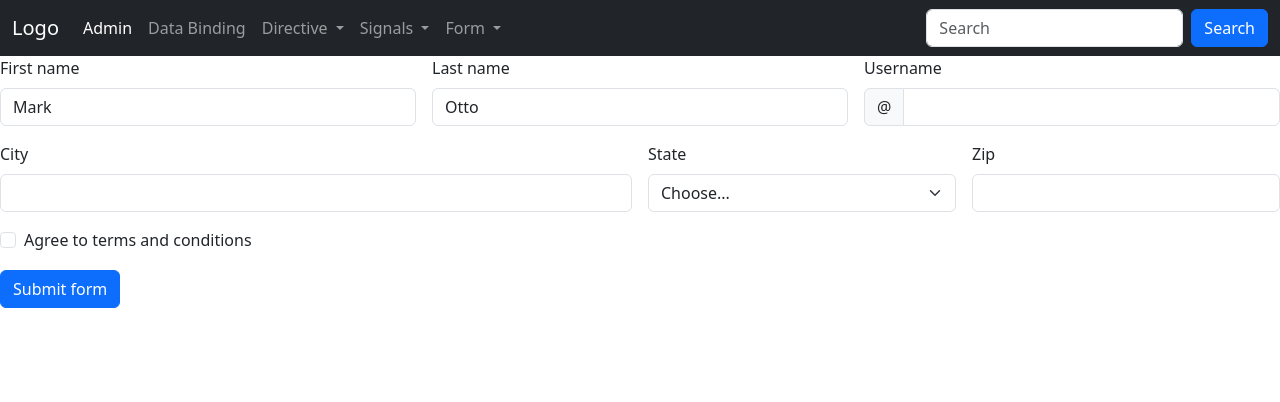
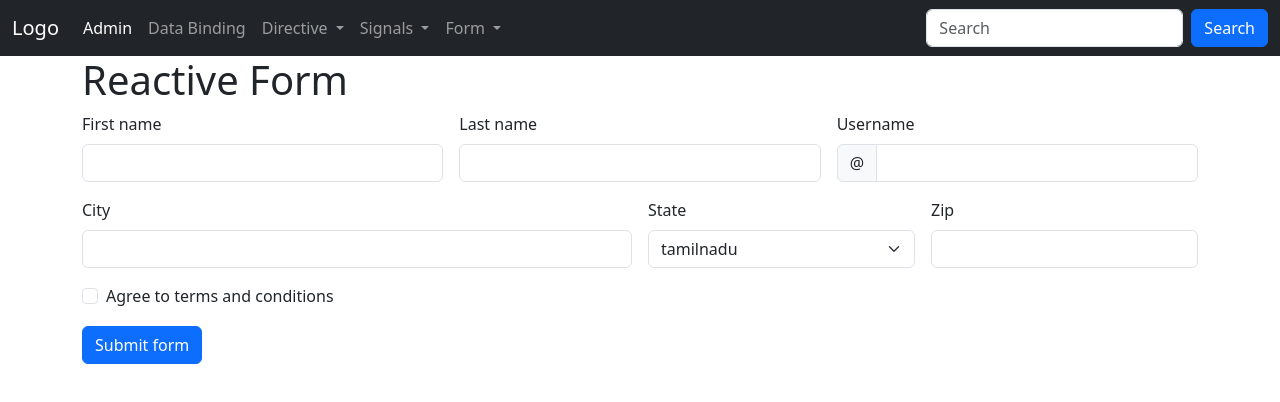
Before and after one commit to rahul-aot/angular19, an Angular app: page /reactiveForm in a window 1280 px wide. Shown: the top 402 px of the page. Built offline with nearby package versions, Linux system fonts and the light colour scheme.

Commit message:
reactive form value got

```diff
--- a/src/app/components/reactive-form/reactive-form.component.html
+++ b/src/app/components/reactive-form/reactive-form.component.html
@@ -1,14 +1,16 @@
-<form class="row g-3 needs-validation" novalidate>
+<div class="container">
+    <h1>Reactive Form</h1>
+    <form class="row g-3 needs-validation" novalidate (ngSubmit)="onSubmit()" [formGroup]="userForm">
         <div class="col-md-4">
           <label for="validationCustom01" class="form-label">First name</label>
-      <input type="text" class="form-control" id="validationCustom01" value="Mark" required>
+          <input type="text" formControlName="fName" class="form-control" id="validationCustom01" value="Mark" required>
           <div class="valid-feedback">
             Looks good!
           </div>
         </div>
         <div class="col-md-4">
           <label for="validationCustom02" class="form-label">Last name</label>
-      <input type="text" class="form-control" id="validationCustom02" value="Otto" required>
+          <input type="text" formControlName="lName" class="form-control" id="validationCustom02" value="Otto" required>
           <div class="valid-feedback">
             Looks good!
           </div>
@@ -17,7 +19,7 @@
           <label for="validationCustomUsername" class="form-label">Username</label>
           <div class="input-group has-validation">
             <span class="input-group-text" id="inputGroupPrepend">&#64;</span>
-        <input type="text" class="form-control" id="validationCustomUsername" aria-describedby="inputGroupPrepend" required>
+            <input type="text" formControlName="userName" class="form-control" id="validationCustomUsername" aria-describedby="inputGroupPrepend" required>
             <div class="invalid-feedback">
               Please choose a username.
             </div>
@@ -25,16 +27,21 @@
         </div>
         <div class="col-md-6">
           <label for="validationCustom03" class="form-label">City</label>
-      <input type="text" class="form-control" id="validationCustom03" required>
+          <input type="text" formControlName="city" class="form-control" id="validationCustom03" required>
           <div class="invalid-feedback">
             Please provide a valid city.
           </div>
         </div>
         <div class="col-md-3">
           <label for="validationCustom04" class="form-label">State</label>
-      <select class="form-select" id="validationCustom04" required>
+          <select class="form-select" formControlName="state" id="validationCustom04" required>
             <option selected disabled value="">Choose...</option>
-        <option>...</option>
+            <option selected disabled value="">Choose...</option>
+            <option value="kerala">kerala</option>
+            <option value="karnataka">karnataka</option>
+            <option value="tamilnadu">tamilnadu</option>
+            <option value="andhra pradesh">andhra pradesh</option>
+            <option value="maharashtra">maharashtra</option>
           </select>
           <div class="invalid-feedback">
             Please select a valid state.
@@ -42,14 +49,14 @@
         </div>
         <div class="col-md-3">
           <label for="validationCustom05" class="form-label">Zip</label>
-      <input type="text" class="form-control" id="validationCustom05" required>
+          <input type="text" formControlName="zip" class="form-control" id="validationCustom05" required>
           <div class="invalid-feedback">
             Please provide a valid zip.
           </div>
         </div>
         <div class="col-12">
           <div class="form-check">
-        <input class="form-check-input" type="checkbox" value="" id="invalidCheck" required>
+            <input class="form-check-input" formControlName="isAggree" type="checkbox" value="" id="invalidCheck" required>
             <label class="form-check-label" for="invalidCheck">
               Agree to terms and conditions
             </label>
@@ -62,3 +69,4 @@
           <button class="btn btn-primary" type="submit">Submit form</button>
         </div>
       </form>
+</div>
--- a/src/app/components/reactive-form/reactive-form.component.ts
+++ b/src/app/components/reactive-form/reactive-form.component.ts
@@ -1,12 +1,26 @@
 import { Component } from '@angular/core';
-import { FormsModule } from '@angular/forms';
+import { FormControl, FormGroup, ReactiveFormsModule } from '@angular/forms';
 
 @Component({
   selector: 'app-reactive-form',
-  imports: [FormsModule],
+  imports: [ReactiveFormsModule],
   templateUrl: './reactive-form.component.html',
   styleUrl: './reactive-form.component.scss'
 })
 export class ReactiveFormComponent {
 
+  userForm: FormGroup = new FormGroup({
+    fName : new FormControl(''),
+    lName : new FormControl(''),
+    userName : new FormControl(''),
+    city : new FormControl(''),
+    state : new FormControl('tamilnadu'),
+    zip : new FormControl(''),
+    isAggree: new FormControl(false)
+  })
+
+  onSubmit(){
+    const formValue= this.userForm.value;
+    console.log(formValue);
+  }
 }
```
Lines whose indentation alone changed are shown as unchanged.
